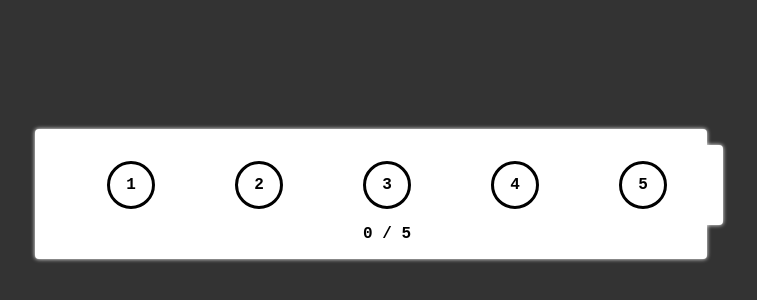
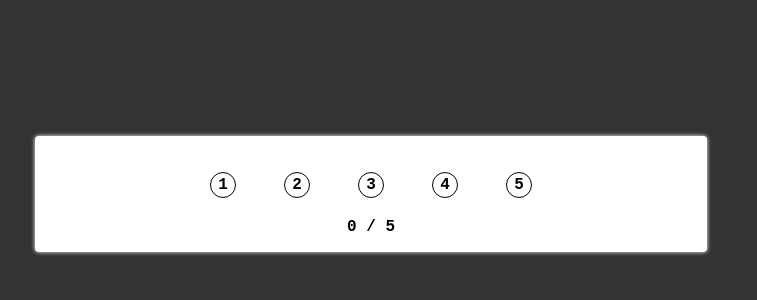
Before and after one commit to codewithlaksh/Rating-System-Using-JS, a plain HTML site: page index.html in a window 1280 px wide. Shown: the part 206-506 px from the top of the page, without its empty margins (269-1026 px from the left). Drawn offline with Linux system fonts and the light colour scheme.

Commit message:
Styling fixes

```diff
--- a/index.css
+++ b/index.css
@@ -22,7 +22,6 @@ body {
     align-items: center;
     justify-content: space-around;
     flex-direction: column;
-    flex-wrap: wrap;
 }
 
 .getRating {
@@ -30,27 +29,29 @@ body {
 }
 
 .circles {
+    flex-wrap: wrap;
     padding: 16px;
     background: #fff;
     border-radius: 4px;
     box-shadow: 0 0 4px #fff;
-    width: 100%;
+    width: 80%;
     display: flex;
     align-items: center;
-    justify-content: space-around;
-    flex-wrap: wrap;
+    justify-content: center;
 }
 
 .circle {
-    width: 42px;
-    height: 42px;
-    border: solid;
+    width: 16px;
+    height: 16px;
+    padding: 4px;
+    border: 1px solid black;
     cursor: pointer;
     display: flex;
     align-items: center;
     justify-content: center;
     font-weight: bold;
     border-radius: 50%;
+    margin: 4px 24px 4px 24px;
 }
 
 .circle.yellow {
```
